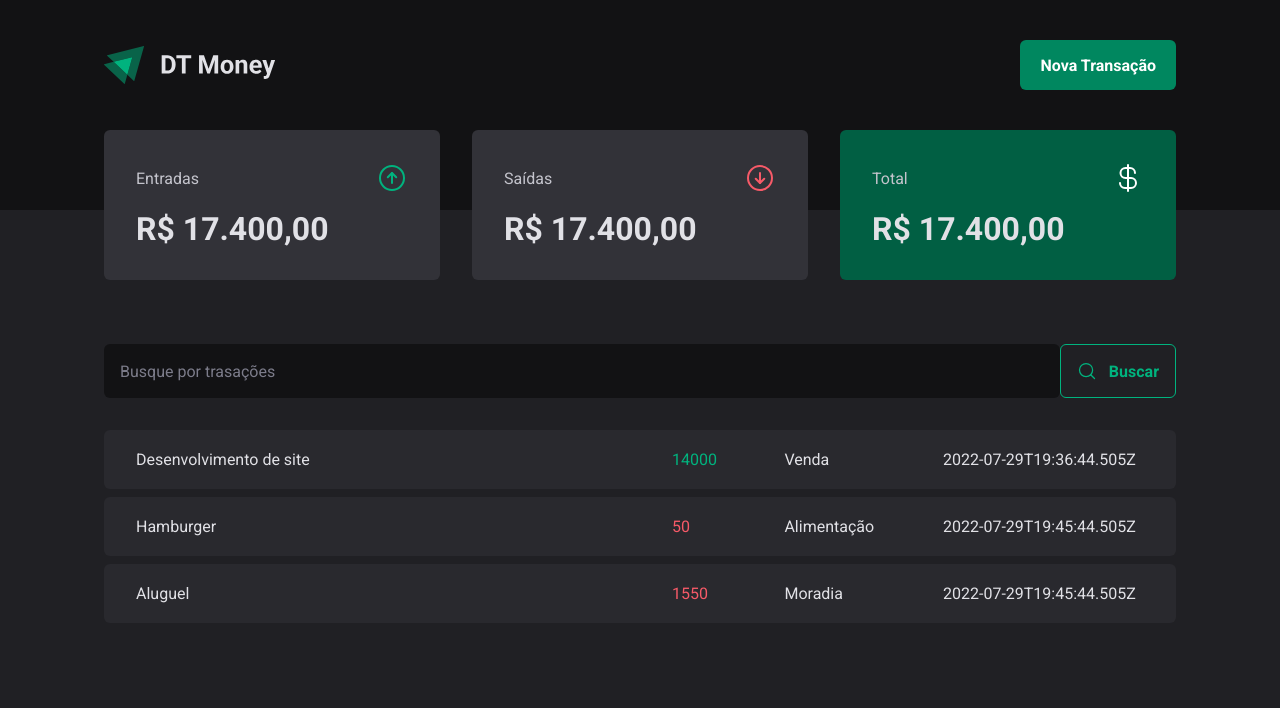
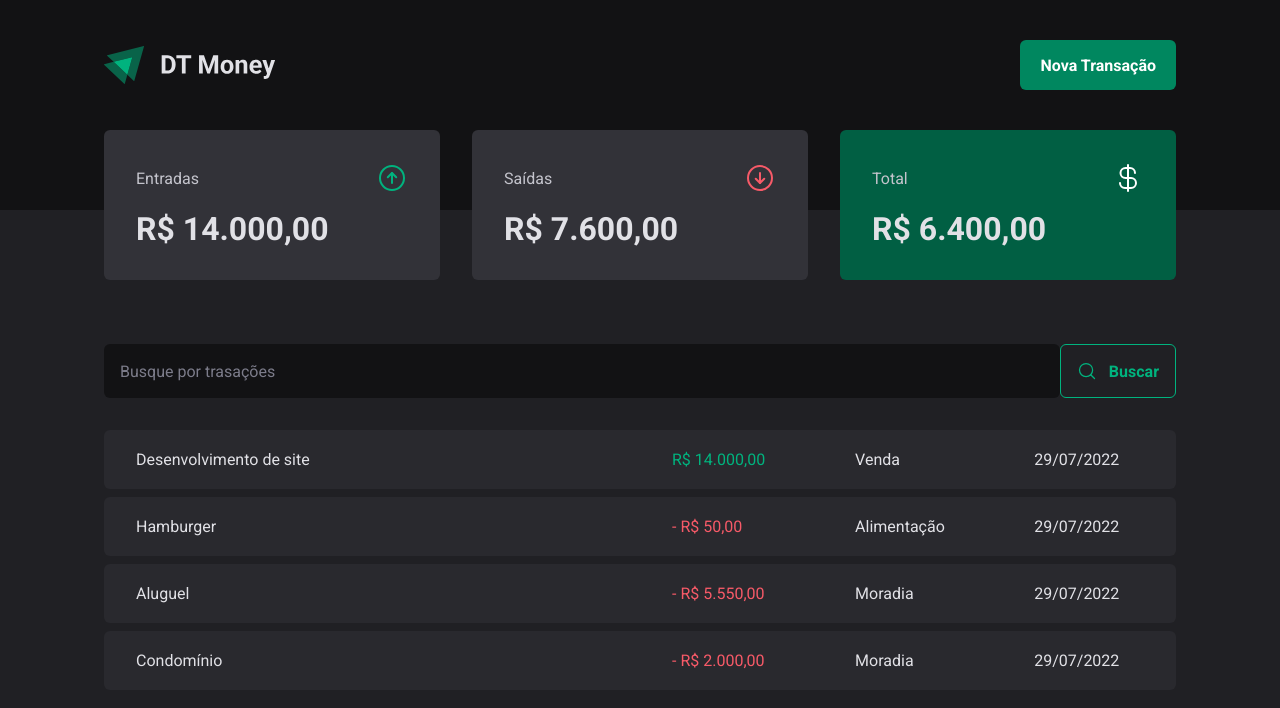
Before and after one commit to AllanFelizzeti/Gerenciador-Financeiro, a React (Vite) app in the folder aulas/gfc-financeiro/: page / in a window 1280 px wide. Shown: the top 708 px of the page. Built offline with nearby package versions, Linux system fonts and the light colour scheme; data requests are answered from the project's data file.

Commit message:
Formatando valores e criando hooks para resumo

```diff
--- a/aulas/gfc-financeiro/package.json
+++ b/aulas/gfc-financeiro/package.json
@@ -15,7 +15,9 @@
     "phosphor-react": "^1.4.1",
     "react": "^18.2.0",
     "react-dom": "^18.2.0",
-    "styled-components": "^5.3.6"
+    "react-hook-form": "^7.41.5",
+    "styled-components": "^5.3.6",
+    "zod": "^3.20.2"
   },
   "devDependencies": {
     "@types/react": "^18.0.26",
--- a/aulas/gfc-financeiro/server.json
+++ b/aulas/gfc-financeiro/server.json
@@ -21,7 +21,15 @@
       "description": "Aluguel",
       "type": "outcome",
       "category": "Moradia",
-      "price": 1550,
+      "price": 5550,
+      "createdAt": "2022-07-29T19:45:44.505Z"
+    },
+    {
+      "id": 4,
+      "description": "Condomínio",
+      "type": "outcome",
+      "category": "Moradia",
+      "price": 2000,
       "createdAt": "2022-07-29T19:45:44.505Z"
     }
   ]
--- a/aulas/gfc-financeiro/src/components/Summary/index.tsx
+++ b/aulas/gfc-financeiro/src/components/Summary/index.tsx
@@ -1,10 +1,10 @@
 import { ArrowCircleUp, ArrowCircleDown, CurrencyDollar} from "phosphor-react";
-import { useContext } from "react";
-import { TransactionsContext } from "../../contexts/TransactionsContext";
+import { useSummary } from "../../hooks/useSummary";
+import { priceFormatter } from "../../utils/formatter";
 import { SummaryCard, SummaryContainer } from "./styles";
 
  export function Summary() {
-  const { transactions } = useContext(TransactionsContext);
+  const summary = useSummary()
 
   return (
     <SummaryContainer>
@@ -14,7 +14,7 @@
           <ArrowCircleUp size={32} color="#00b37e" />
         </header>
 
-        <strong>R$ 17.400,00</strong>
+        <strong>{priceFormatter.format(summary.income)}</strong>
       </SummaryCard>
 
       <SummaryCard>
@@ -23,7 +23,7 @@
           <ArrowCircleDown size={32} color="#f75a68" />
         </header>
 
-        <strong>R$ 17.400,00</strong>
+        <strong>{priceFormatter.format(summary.outcome)}</strong>
       </SummaryCard>
 
       <SummaryCard variant="green">
@@ -32,7 +32,7 @@
           <CurrencyDollar size={32} color="#fff" />
         </header>
 
-        <strong>R$ 17.400,00</strong>
+          <strong>{priceFormatter.format(summary.total)}</strong>
       </SummaryCard>
     </SummaryContainer>
   )
--- /dev/null
+++ b/aulas/gfc-financeiro/src/hooks/useSummary.ts
@@ -0,0 +1,27 @@
+import { useContext } from 'react';
+import { TransactionsContext } from '../contexts/TransactionsContext';
+
+export function useSummary() {
+  const { transactions } = useContext(TransactionsContext);
+
+  const summary = transactions.reduce(
+    (acc, transaction) => {
+      if (transaction.type == 'income') {
+        acc.income += transaction.price;
+        acc.total += transaction.price;
+      } else {
+        acc.outcome += transaction.price;
+        acc.total -= transaction.price;
+      }
+
+      return acc;
+    },
+    {
+      income: 0,
+      outcome: 0,
+      total: 0
+    }
+  )
+
+  return summary;
+}
--- a/aulas/gfc-financeiro/src/pages/Transactions/index.tsx
+++ b/aulas/gfc-financeiro/src/pages/Transactions/index.tsx
@@ -2,6 +2,7 @@
 import { Header } from "../../components/Header";
 import { Summary } from "../../components/Summary";
 import { TransactionsContext } from "../../contexts/TransactionsContext";
+import { dataFormatter, priceFormatter } from "../../utils/formatter";
 
 import { SearchForm } from "./components/SearchForm";
 import { PriceHighLigh, TransactionContainer, TransactionsTable } from "./styles";
@@ -25,11 +26,12 @@
                   <td width="50%">{transaction.description}</td>
                   <td>
                     <PriceHighLigh variant={transaction.type}>
-                      {transaction.price}
+                      {transaction.type == 'outcome' && '- '}
+                      {priceFormatter.format(transaction.price)}
                     </PriceHighLigh>
                   </td>
                   <td>{transaction.category}</td>
-                  <td>{transaction.createdAt}</td>
+                  <td>{dataFormatter.format(new Date(transaction.createdAt))}</td>
                 </tr>
               )
             })}
--- /dev/null
+++ b/aulas/gfc-financeiro/src/utils/formatter.ts
@@ -0,0 +1,6 @@
+export const dataFormatter = new Intl.DateTimeFormat('pt-BR');
+
+export const priceFormatter = new Intl.NumberFormat('pt-BR', {
+  style: 'currency',
+  currency: 'BRL',
+});
```
Also changed, not shown: 1 other file (tests, documents, lock files or other folders).
